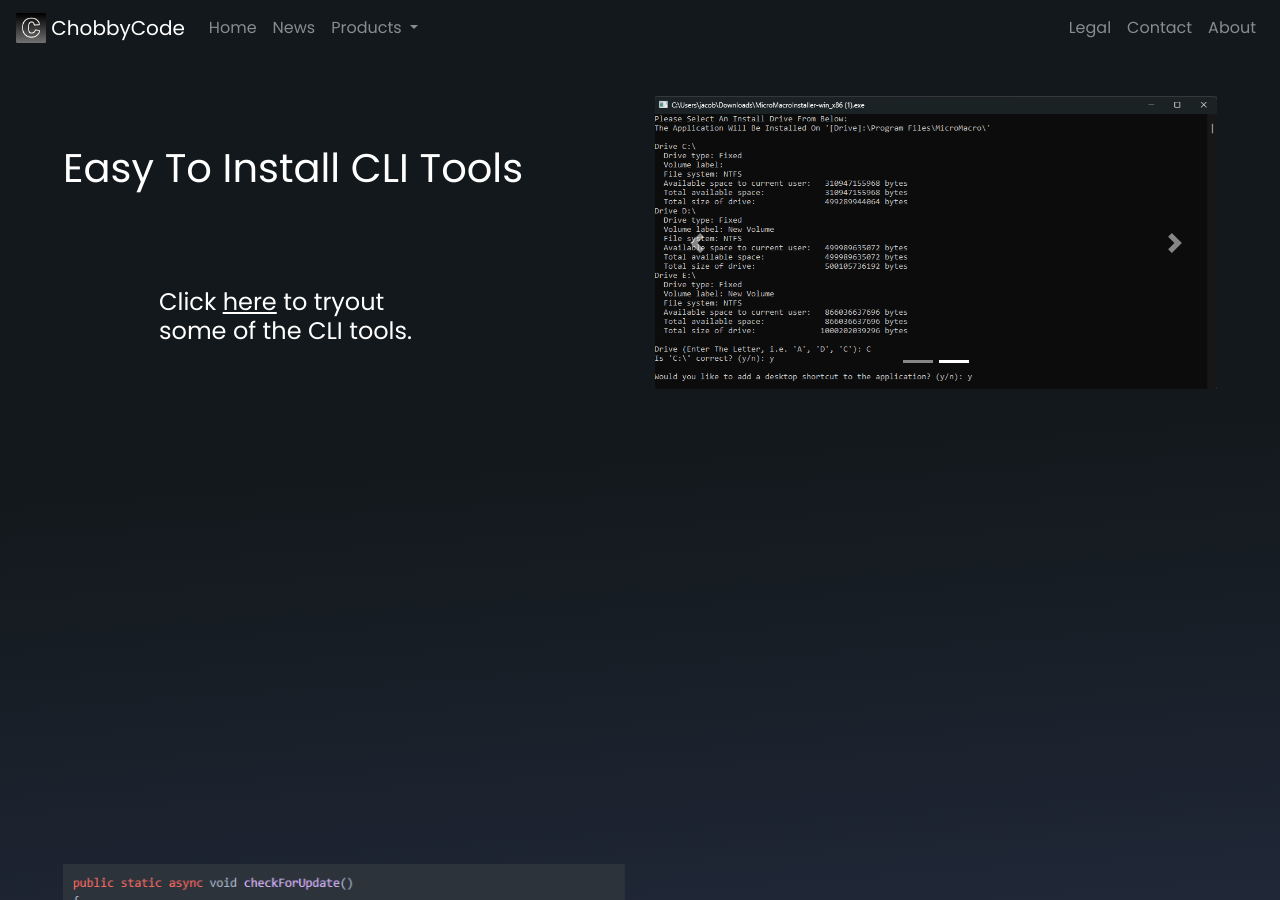
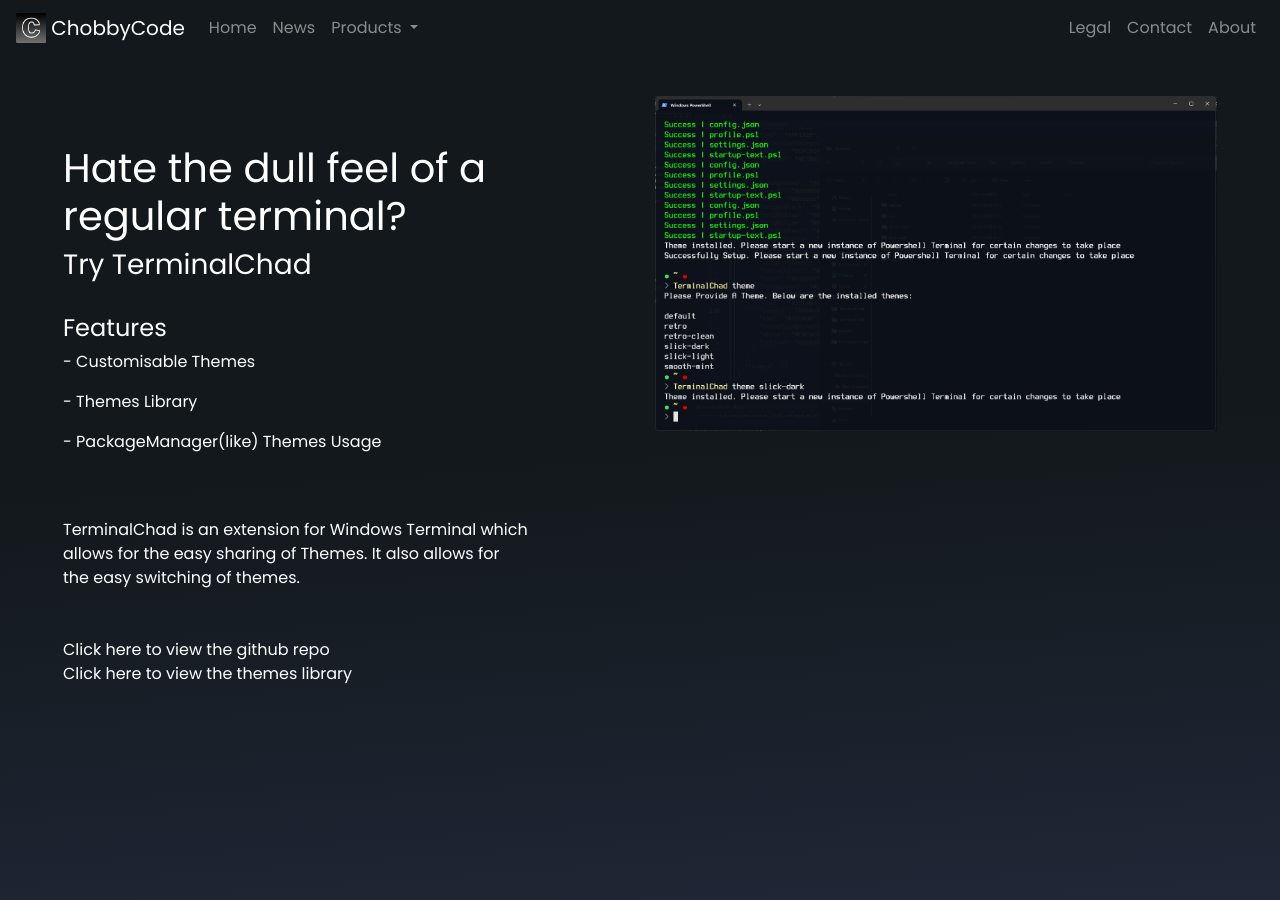
Before and after one commit to ChobbyCode/ChobbyCode.github.io, a Jekyll site: the page built from index.html, in a window 1280 px wide and 900 px high. Built offline with Jekyll 4.4.1, drawn with Linux system fonts in a browser that asks for light colours.

Commit message:
New TerminalChad Home Page

```diff
--- a/css/home.css
+++ b/css/home.css
@@ -13,7 +13,6 @@
 h2 {
     margin-bottom: 1rem;
 }
-
 
 .animate-on-scroll {
     opacity: 0;
--- a/index.html
+++ b/index.html
@@ -9,6 +9,55 @@
 </head>
 
 <main>
+    <div class="row m-5 mx-auto" style="min-height: 50rem;">
+        <div class="col">
+            <div class="m-5 p-5 mx-auto">
+                <p class="h1">
+                    Hate the dull feel of a regular terminal?
+                </p>
+                <p class="h3 my-2">
+                    Try TerminalChad
+                </p>
+
+                <div class="my-3 py-3">
+                    <p class="h4">
+                        Features
+                    </p>
+                    <p class="h5">
+                        <ul>
+                            <p>
+                                - Customisable Themes
+                            </p>
+                            <p>
+                                - Themes Library
+                            </p>
+                            <p>
+                                - PackageManager(like) Themes Usage
+                            </p>
+                        </ul>
+                    </p>
+                </div>
+
+                <div class="my-3 py-3">
+                    TerminalChad is an extension for Windows Terminal which allows for the easy sharing of Themes. It also allows for the easy switching of themes.
+                </div>
+
+                <div class="my-3 py-3">
+                    <a href="https://github.com/ChobbyCode/TerminalChad">
+                        Click here to view the github repo
+                    </a><br>
+                    <a href="https://github.com/ChobbyCode/TerminalChadThemes">
+                        Click here to view the themes library
+                    </a>
+                </div>
+            </div>
+        </div>
+
+        <div class="images border-end col m-5">
+            <img class="d-block w-100" src="/assets/Images/TerminalChad/dummy1.png" alt="Second slide">
+        </div>
+    </div>
+
     <div class="row m-5 mx-auto" style="min-height: 45rem;">
         <div class="col">
             <div class="m-5 p-5 mx-auto">
```
Also changed, not shown: assets/Images/TerminalChad/dummy1.png (added).
